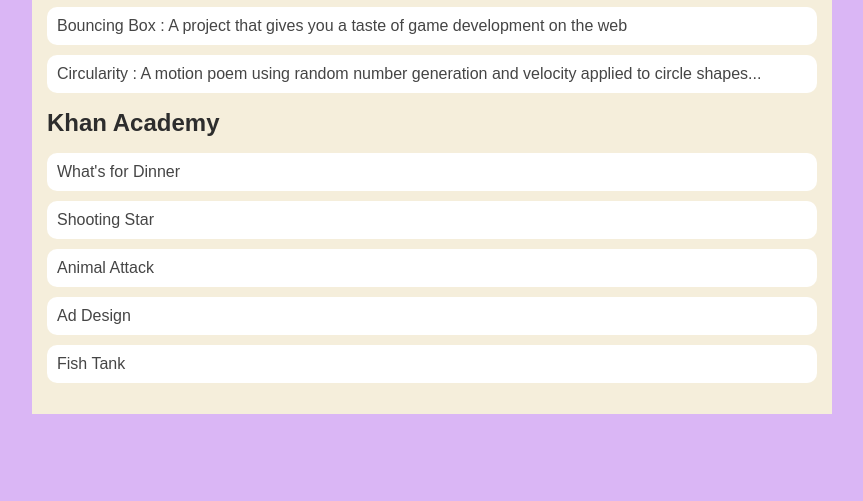
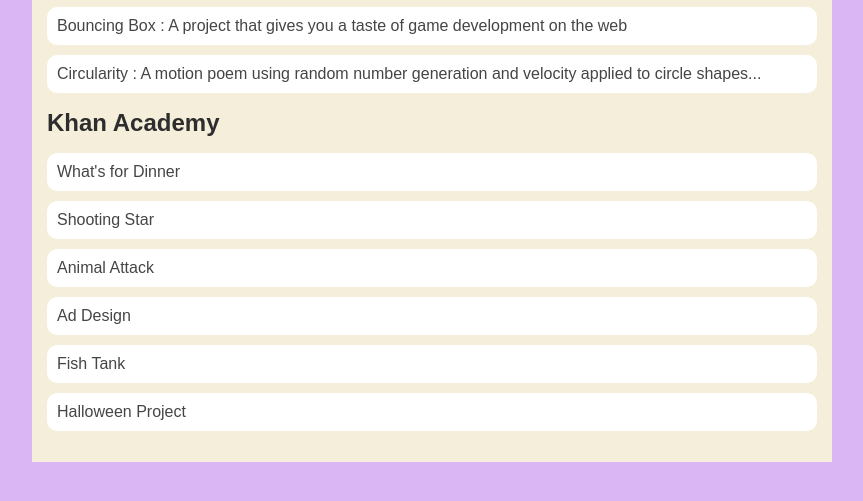
Before and after one commit to miyarolston/miyarolston.github.io, a plain HTML site: page portfolio.html in a window 1280 px wide. Shown: the part 197-698 px from the top of the page, without its empty margins (208-1071 px from the left). Drawn offline with Linux system fonts and the light colour scheme.

Commit message:
added halloween project

```diff
--- a/portfolio.html
+++ b/portfolio.html
@@ -31,6 +31,7 @@
                         <li><a href="https://www.khanacademy.org/computer-programming/spin-off-of-project-animal-attack/5372459162058752"> Animal Attack</a></li>
                         <li><a href="https://www.khanacademy.org/computer-programming/spin-off-of-project-ad-design/5633643760107520"> Ad Design</a></li>
                         <li><a href="https://www.khanacademy.org/computer-programming/spin-off-of-project-fish-tank/6257690531381248"> Fish Tank</a></li>
+                        <li><a href="https://www.khanacademy.org/computer-programming/spin-off-of-halloween-project/6074427804270592"> Halloween Project</a></li>
                 </div>
              </main>
       </div>
```
